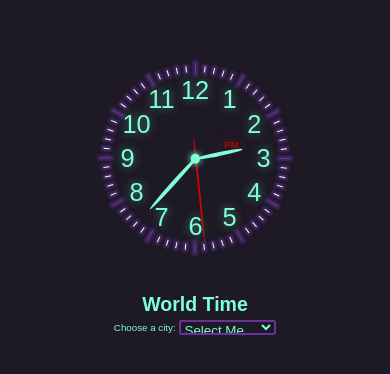
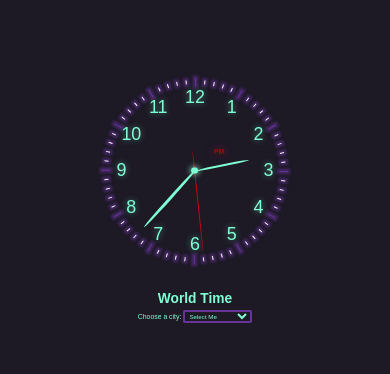
Before and after one commit to syamjir/world-analog-clock, a plain HTML site: page index.html in a window 390 px wide. Shown: the part 218-592 px from the top of the page. Drawn offline with Linux system fonts and the light colour scheme; no server answers.

Commit message:
Update media queries

```diff
--- a/queries.css
+++ b/queries.css
@@ -1,117 +1,44 @@
-@media (max-width: 76rem) {
+@media (max-width: 61em) {
+  html {
+    font-size: 60.5%; /* 1rem = 10px if the default font size is 16px */
+  }
+  .bar-second {
+    margin-left: 2.4rem;
+  }
+}
+@media (max-width: 58em) {
+  html {
+    font-size: 53.5%;
+  }
   .container {
     flex-direction: column;
   }
-
-  .am-pm {
-    position: absolute;
-    top: 18rem;
-    left: 33rem;
+  .bar-second {
+    margin-left: 0;
   }
 }
-@media (max-width: 63rem) {
-  .clock {
-    position: relative;
-    width: 40rem;
-    height: 40rem;
-  }
-  .hand-box .hour {
-    width: 25rem;
-    height: 25rem;
-  }
-
-  .hand-box .minute {
-    width: 34rem;
-    height: 34rem;
-  }
-
-  .hand-box .second {
-    width: 38rem;
-    height: 38rem;
-  }
-  .hand-box .second span {
-    width: 0.4rem;
-    height: 24rem;
-  }
-  .hand-box .hour span {
-    width: 0.8rem;
-    height: 13rem;
-  }
-  .hand-box .minute span {
-    width: 0.8rem;
-    height: 18rem;
-  }
-  .am-pm {
-    position: absolute;
-    top: 13rem;
-    left: 25rem;
+@media (max-width: 54em) {
+  html {
+    font-size: 46.5%;
   }
 }
-
-@media (max-width: 50rem) {
-  .clock {
-    position: relative;
-    width: 35rem;
-    height: 35rem;
-  }
-  .hand-box .hour {
-    width: 20rem;
-    height: 20rem;
-  }
-
-  .hand-box .minute {
-    width: 28rem;
-    height: 28rem;
-  }
-
-  .hand-box .second {
-    width: 35rem;
-    height: 35rem;
-  }
-  .hand-box .second span {
-    width: 0.4rem;
-    height: 22rem;
-  }
-  .hand-box .hour span {
-    width: 0.8rem;
-    height: 10rem;
-  }
-  .hand-box .minute span {
-    width: 0.8rem;
-    height: 15rem;
-  }
-  .am-pm {
-    position: absolute;
-    top: 13rem;
-    left: 23rem;
-  }
+@media (max-width: 47em) {
   html {
-    font-size: 60.5%; /* 1rem = 10px if the default font size is 16px */
+    font-size: 40.5%;
   }
 }
-
-@media (max-width: 44rem) {
+@media (max-width: 40em) {
   html {
-    font-size: 55.5%; /* 1rem = 10px if the default font size is 16px */
+    font-size: 32.5%;
   }
 }
-@media (max-width: 40rem) {
+@media (max-width: 33em) {
   html {
-    font-size: 50.5%; /* 1rem = 10px if the default font size is 16px */
+    font-size: 27.5%;
   }
 }
-@media (max-width: 34rem) {
+@media (max-width: 27em) {
   html {
-    font-size: 40.5%; /* 1rem = 10px if the default font size is 16px */
+    font-size: 21.5%;
   }
 }
-@media (max-width: 28rem) {
-  html {
-    font-size: 30.5%; /* 1rem = 10px if the default font size is 16px */
-  }
-}
-@media (max-width: 21rem) {
-  html {
-    font-size: 25.5%; /* 1rem = 10px if the default font size is 16px */
-  }
-}
--- a/style.css
+++ b/style.css
@@ -185,11 +185,12 @@ body {
 
 .world-time select {
   width: 20rem;
-  height: 3rem;
+  height: 4rem;
   border: 2px solid rebeccapurple;
   outline: none;
   border-radius: 0.5rem;
   background: #1d1925;
   color: aquamarine;
   margin-left: 0.6rem;
+  font-size: 1.8rem;
 }
```
